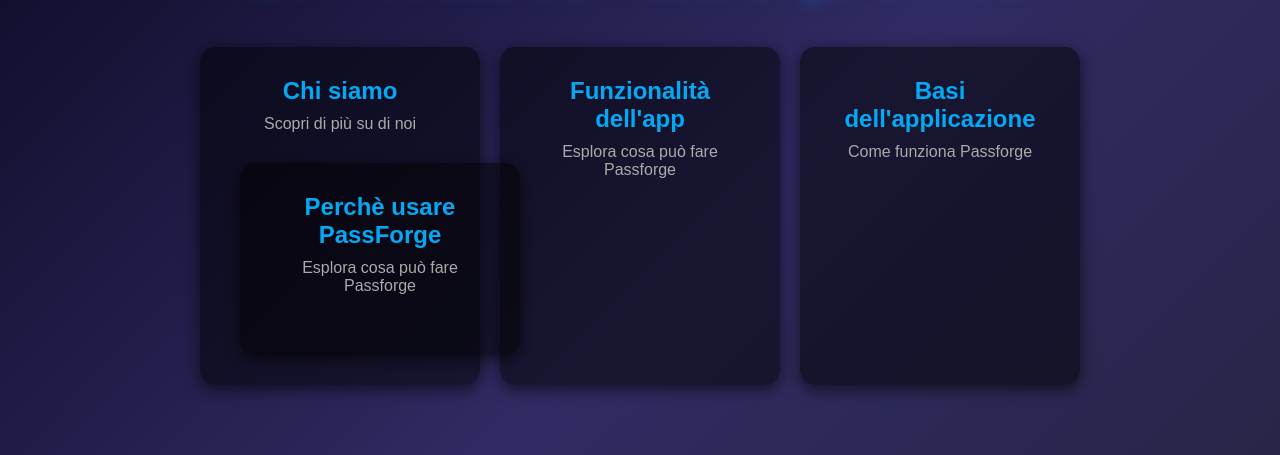
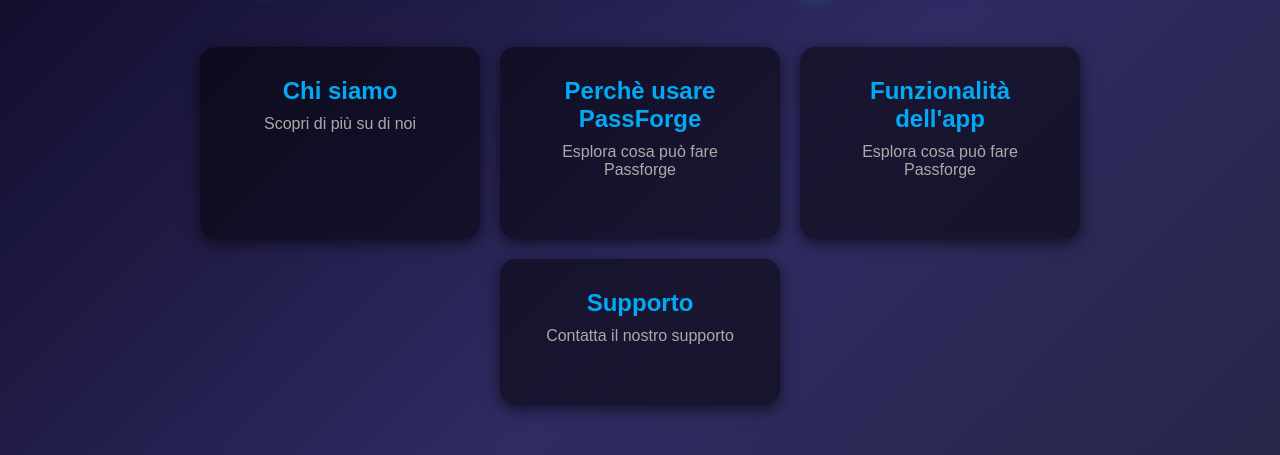
Before and after one commit to Sado792/PassForge, a plain HTML site: page PassForge.site/sitoweb.html in a window 1280 px wide. Shown: the part 98-553 px from the top of the page. Drawn offline with Linux system fonts and the light colour scheme.

Commit message:
Update sitoweb.html

```diff
--- a/PassForge.site/sitoweb.html
+++ b/PassForge.site/sitoweb.html
@@ -196,18 +196,18 @@
       <div class="box" onclick="toggleContent('chi-siamo')">
         <h3>Chi siamo</h3>
         <p>Scopri di più su di noi</p>
-         <div class="box" onclick="toggleContent('perche')">
+      </div>
+      <div class="box" onclick="toggleContent('perche')">
         <h3>Perchè usare PassForge</h3>
         <p>Esplora cosa può fare Passforge</p>
-      </div>
       </div>
       <div class="box" onclick="toggleContent('funzionalita')">
         <h3>Funzionalità dell'app</h3>
         <p>Esplora cosa può fare Passforge</p>
       </div>
-      <div class="box" onclick="toggleContent('basi')">
-        <h3>Basi dell'applicazione</h3>
-        <p>Come funziona Passforge</p>
+      <div class="box" onclick="toggleContent('supporto')">
+        <h3>Supporto</h3>
+        <p>Contatta il nostro supporto</p>
       </div>
     </div>
 
@@ -221,15 +221,14 @@
       <p>Passforge offre una generazione di password sicure, personalizzabili in base a lunghezza e complessità. Ogni password è unica e crittografata per garantire la massima sicurezza.</p>
     </div>
 
-
     <div class="hidden-content" id="funzionalita">
       <h4>Funzionalità dell'app</h4>
       <p>Passforge offre una generazione di password sicure, personalizzabili in base a lunghezza e complessità. Ogni password è unica e crittografata per garantire la massima sicurezza.</p>
     </div>
 
-    <div class="hidden-content" id="basi">
-      <h4>Basi dell'applicazione</h4>
-      <p>Nel nostro progetto, abbiamo combinato diverse tecnologie per creare una soluzione sicura ed efficiente. Abbiamo utilizzato Python per la parte logica, HTML e CSS per l'interfaccia utente, e implementato algoritmi avanzati per generare password che soddisfano i più elevati standard di sicurezza.</p>
+    <div class="hidden-content" id="supporto">
+      <h4>Supporto</h4>
+      <p>Per qualsiasi problema o domanda, non esitare a contattare il nostro team di supporto tramite il nostro <a href="mailto:supporto@passforge.com">email di supporto</a>.</p>
     </div>
 
     <div class="section fade-in-up delay-3">
@@ -239,10 +238,10 @@
     </div>
 
    <footer class="footer fade-in-up delay-4">
-  <a href="https://www.mediafire.com/file/2bf4nfk6p5974p2/Passforge.zip/file" target="_blank">
-    <button class="download-btn">Download Passforge</button>
-  </a>
-</footer>
+      <a href="https://www.mediafire.com/file/2bf4nfk6p5974p2/Passforge.zip/file" target="_blank">
+        <button class="download-btn">Download Passforge</button>
+      </a>
+    </footer>
   </div>
 
   <script>
```
